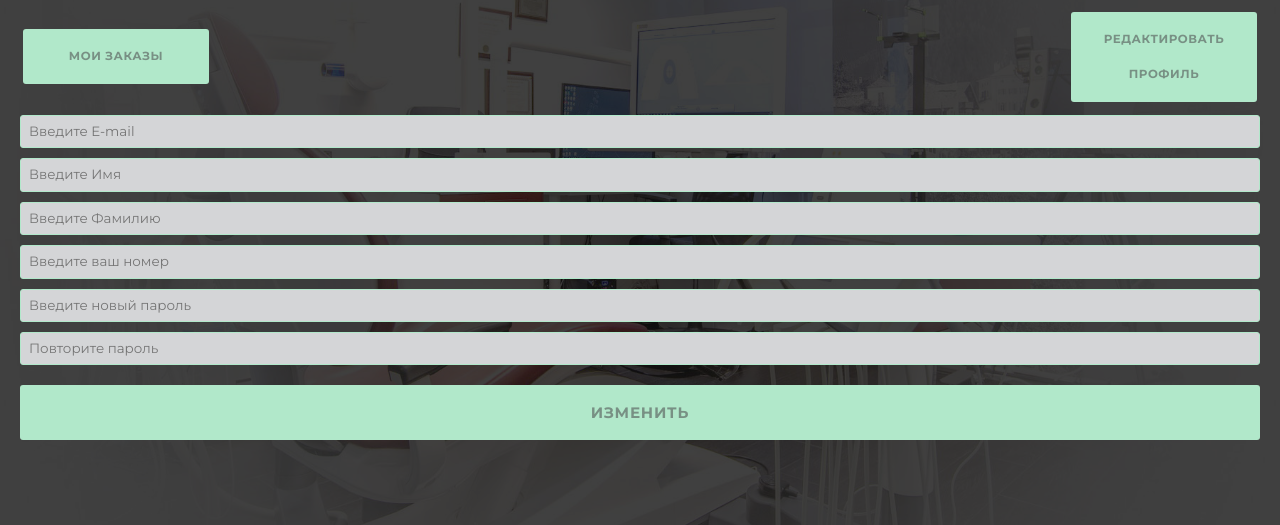
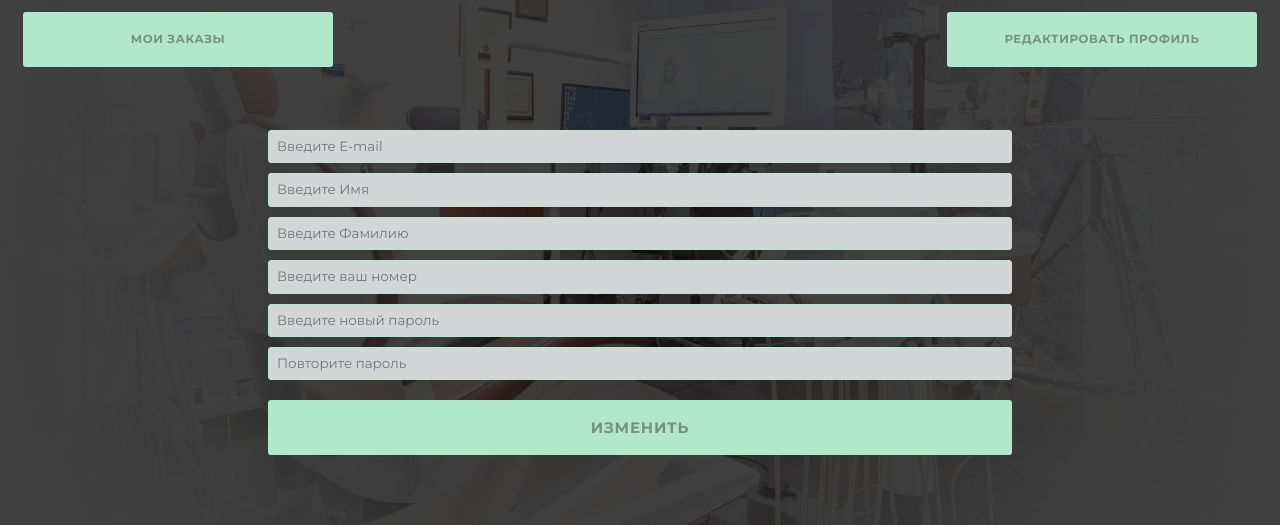
Before and after one commit to FunkyWarrior/A_level_group_project_CLINIC, a React (Create React App) app: page /user/info in a window 1280 px wide. Shown: the part 220-745 px from the top of the page. Built offline with nearby package versions, Linux system fonts and the light colour scheme; no server answers; sample sign-in values are in the browser's storage.

Commit message:
add user style

```diff
--- a/src/components/userInfo.js
+++ b/src/components/userInfo.js
@@ -1,36 +1,33 @@
-import React from 'react';
-import Input from './Admin/Input'
-
+import React from "react";
+import Input from "./Admin/Input";
 
 class UserInfo extends React.Component {
-
-    changeUser = (e) => {
+  changeUser = e => {
     e.preventDefault();
     const obj = {};
     this.props.changeUserUserForm.map(el => {
-           return  obj[el.name] =  el.value
+      return (obj[el.name] = el.value);
     });
-        // console.log(obj)
-        // console.log(this.props.user._id)
-        this.props.putUser({data:obj,path:this.props.user._id})
+    this.props.putUser({ data: obj, path: this.props.user._id });
   };
   render() {
-        const { changeUserUserForm, changeInputValueUserUserForm} = this.props
-        console.log('user',this.props.user)
-        console.log('form', changeUserUserForm)
+    const { changeUserUserForm, changeInputValueUserUserForm } = this.props;
     return (
-            <div>
-                <div className="admin-item">
-                    <form className="form-doctors" >
-               {changeUserUserForm.map(el =>
+      <div className="user-info">
+        <div className="admin-item user-item">
+          <form className="form-doctors user-form">
+            {changeUserUserForm.map(el => (
               <Input
                 key={el.id}
                 el={el}
                 changeInputValues={changeInputValueUserUserForm}
                 className={el.className}
-            /> )}
+              />
+            ))}
           </form>
-                    <button onClick={this.changeUser} className="btn link admin">Изменить</button>
+          <button onClick={this.changeUser} className="btn link admin user-btn">
+            Изменить
+          </button>
         </div>
       </div>
     );
--- a/src/components/userOrders.js
+++ b/src/components/userOrders.js
@@ -1,18 +1,25 @@
-import React, { Component } from 'react';
+import React, { Component } from "react";
 
 class UserOrders extends Component {
-    render() {
-        const { data } = this.props
-        console.log(data)
-        return ( <div>
-            {data.map(el =>
-                     <div key={el._id}>
-                        <p>Номер заказа: {el.orderNumber}</p>
-                        <p>Дата заказа: {el.date.split('T')[0]}</p>
-                        <p>Время заказа: {el.time}</p>
-                        </div>)}
-        </div> );
-    }
+  render() {
+    const { data } = this.props;
+    console.log(data);
+    return (
+      <div className="user-orders">
+        {data.map(el => (
+          //   console.log(el)
+          <div key={el._id} className="user-orders__content">
+            <h4 className="user-orders__heading">Процедура: {el.spec.name}</h4>
+            <p className="user-orders__paragraph">
+              Дата записи: {el.date.split("T")[0]}
+            </p>
+            <p className="user-orders__paragraph"> Время записи: {el.time}</p>
+            <p className="user-orders__paragraph">Доктор: {el.doctor.name}</p>
+          </div>
+        ))}
+      </div>
+    );
+  }
 }
 
 export default UserOrders;
--- a/src/containers/user.js
+++ b/src/containers/user.js
@@ -1,22 +1,22 @@
-import React, { Component } from 'react';
-import {connect} from "react-redux";
-import {Link} from "react-router-dom";
-import {Switch, Route} from "react-router-dom";
+import React, { Component } from "react";
+import { connect } from "react-redux";
+import { Link } from "react-router-dom";
+import { Switch, Route } from "react-router-dom";
 
-import UserInfo from '../components/userInfo'
-import UserOrders from '../components/userOrders'
+import UserInfo from "../components/userInfo";
+import UserOrders from "../components/userOrders";
 
-import { getUserOrders,getOrders } from "../actions/orders"
-import { changeInputValueUserUserForm } from '../actions/auth'
-import {putUser} from '../actions/user'
+import { getUserOrders, getOrders } from "../actions/orders";
+import { changeInputValueUserUserForm } from "../actions/auth";
+import { putUser } from "../actions/user";
 
 class UserContainer extends Component {
-
   componentDidMount() {
     this.props.getOrders({
       doctors: this.props.doctors,
       services: this.props.services,
-            users: this.props.users})
+      users: this.props.users
+    });
   }
   // componentDidUpdate(){
   //     if(this.props.orders.length > 0 &&)
@@ -24,36 +24,50 @@ class UserContainer extends Component {
   //      this.props.getUserOrders(this.props.currentUser)
   // }
   componentDidUpdate(prevProps) {
-        if(this.props.orders.length > 0 )
-            if(prevProps.orders !==  this.props.orders)
-            this.props.getUserOrders(this.props.currentUser)
+    if (this.props.orders.length > 0)
+      if (prevProps.orders !== this.props.orders)
+        this.props.getUserOrders(this.props.currentUser);
   }
 
   render() {
-        console.log(this.props.userOrdersArray)
-        const { currentUser,changeUserUserForm, changeInputValueUserUserForm,putUser,userOrdersArray } = this.props
+    const {
+      currentUser,
+      changeUserUserForm,
+      changeInputValueUserUserForm,
+      putUser,
+      userOrdersArray
+    } = this.props;
     return (
       <div className="main">
         <div className="info-wrap">
           <h2>Добро пожаловать в личный кабинет, {currentUser.firstName}!</h2>
           <div className="btn-box">
-                    <Link to='/user/orders' className = "btn link admin" >Мои заказы</Link>
-                    <Link to='/user/info' className = "btn link admin">Редактировать профиль</Link>
+            <Link to="/user/orders" className="btn link admin user-link">
+              Мои заказы
+            </Link>
+            <Link to="/user/info" className="btn link admin  user-link">
+              Редактировать профиль
+            </Link>
           </div>
           <Switch>
-                    <Route path='/user/orders'  render={() => <UserOrders
-                           data={ userOrdersArray}
-                        />} />
-                    <Route path='/user/info' render={() => <UserInfo
+            <Route
+              path="/user/orders"
+              render={() => <UserOrders data={userOrdersArray} />}
+            />
+            <Route
+              path="/user/info"
+              render={() => (
+                <UserInfo
                   user={currentUser}
-                            changeUserUserForm = {changeUserUserForm}
+                  changeUserUserForm={changeUserUserForm}
                   changeInputValueUserUserForm={changeInputValueUserUserForm}
-                            putUser= {putUser}
-                        />} />
+                  putUser={putUser}
+                />
+              )}
+            />
           </Switch>
         </div>
       </div>
-
     );
   }
 }
@@ -63,10 +77,13 @@ const mapStateToProps = state => {
     currentUser: state.auth.user,
     changeUserUserForm: state.auth.changeUserForm,
     orders: state.orders.orders,
-        users:state.user.users,
+    users: state.user.users,
     services: state.services.services,
-        doctors:state.app.doctors,
+    doctors: state.app.doctors,
     userOrdersArray: state.orders.userOrdersArray
-    }
-}
-export default connect(mapStateToProps, { changeInputValueUserUserForm, putUser, getOrders,getUserOrders })(UserContainer);
+  };
+};
+export default connect(
+  mapStateToProps,
+  { changeInputValueUserUserForm, putUser, getOrders, getUserOrders }
+)(UserContainer);
--- /dev/null
+++ b/src/style/user.scss
@@ -0,0 +1,51 @@
+.user-link {
+  width: 25% !important;
+  @media (max-width: 768px) {
+    width: 80% !important;
+    margin: 10px 5px;
+  }
+}
+
+.user-info {
+  display: flex;
+  justify-content: center;
+  width: 100%;
+  margin-top: 50px;
+  align-content: stretch;
+  align-items: flex-start;
+}
+
+.user-item {
+  width: 60%;
+}
+.user-form {
+  width: 100%;
+}
+.user-btn {
+  cursor: pointer;
+}
+
+.user-orders {
+  display: flex;
+  justify-content: space-between;
+  align-items: flex-start;
+  margin-top: 20px;
+  &__content {
+    color: #789084;
+    box-shadow: 0 1.5rem 4rem rgba(17, 17, 17, 1.5);
+    border-radius: 10px;
+    background-color: rgba(17, 17, 17, 0.5);
+  }
+
+  &__heading {
+    // margin: 2px;
+    text-align: center;
+    border-bottom: 1px solid rgba(17, 17, 17, 0.8);
+  }
+  &__paragraph {
+    text-align: center;
+  }
+  @media (max-width: 769px) {
+    display: block;
+  }
+}
```
Also changed, not shown: src/index.js (+22 -24 lines), 1 other file (tests, documents, lock files or other folders). Lines whose indentation alone changed are shown as unchanged.
